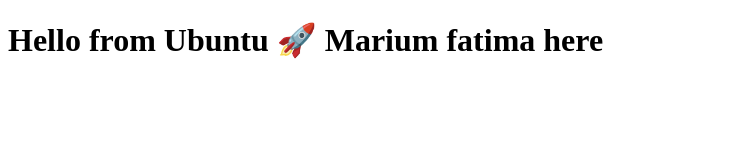
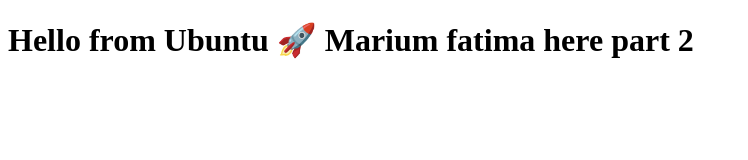
Before and after one commit to marium-fatima/Devops, a plain HTML site: page index.html in a window 1280 px wide. Shown: the whole page, without its empty margins (0-748 px from the left). Drawn offline with Linux system fonts and the light colour scheme.

Commit message:
Modified

```diff
--- a/index.html
+++ b/index.html
@@ -5,6 +5,6 @@
 </head>
 <body>
     <h1>Hello from Ubuntu 🚀
-Marium fatima here</h1>
+Marium fatima here part 2</h1>
 </body>
 </html>
```
